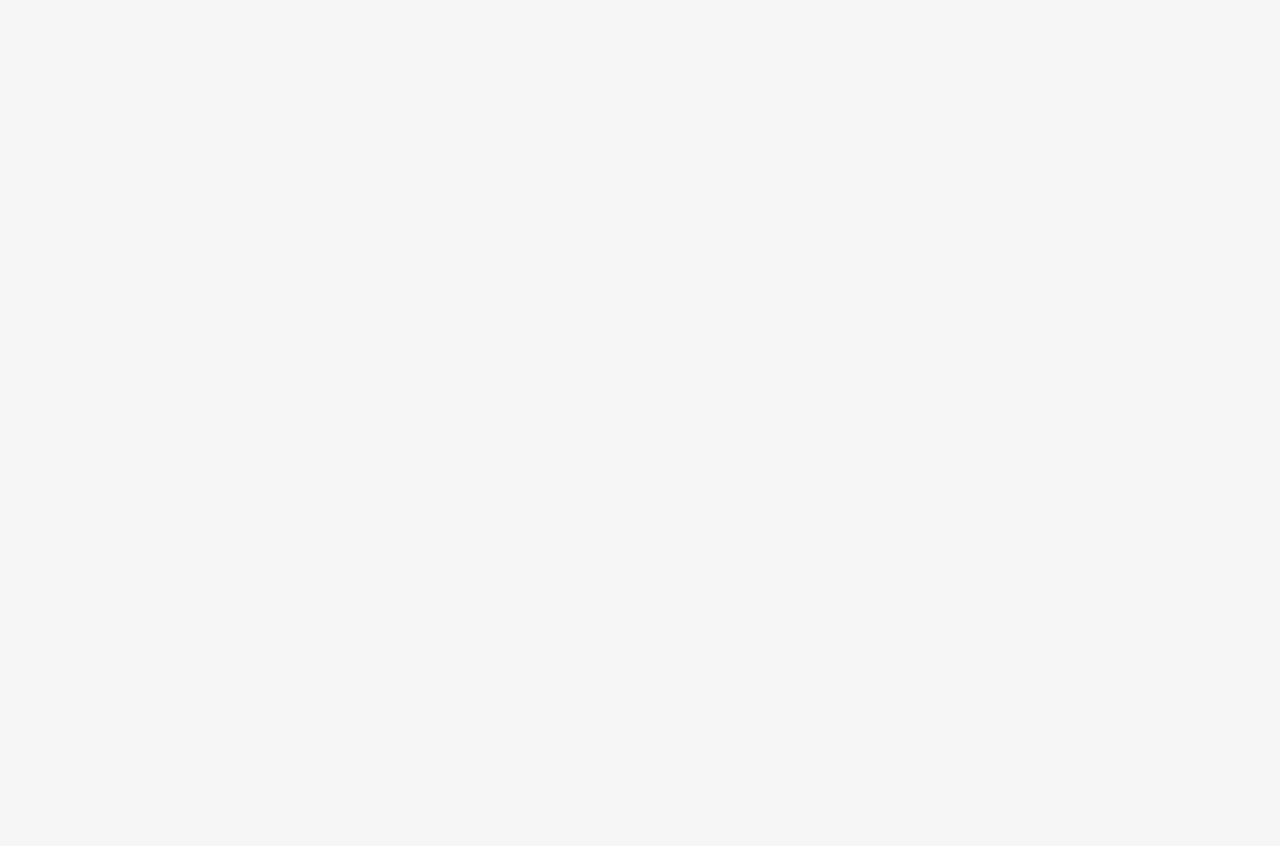
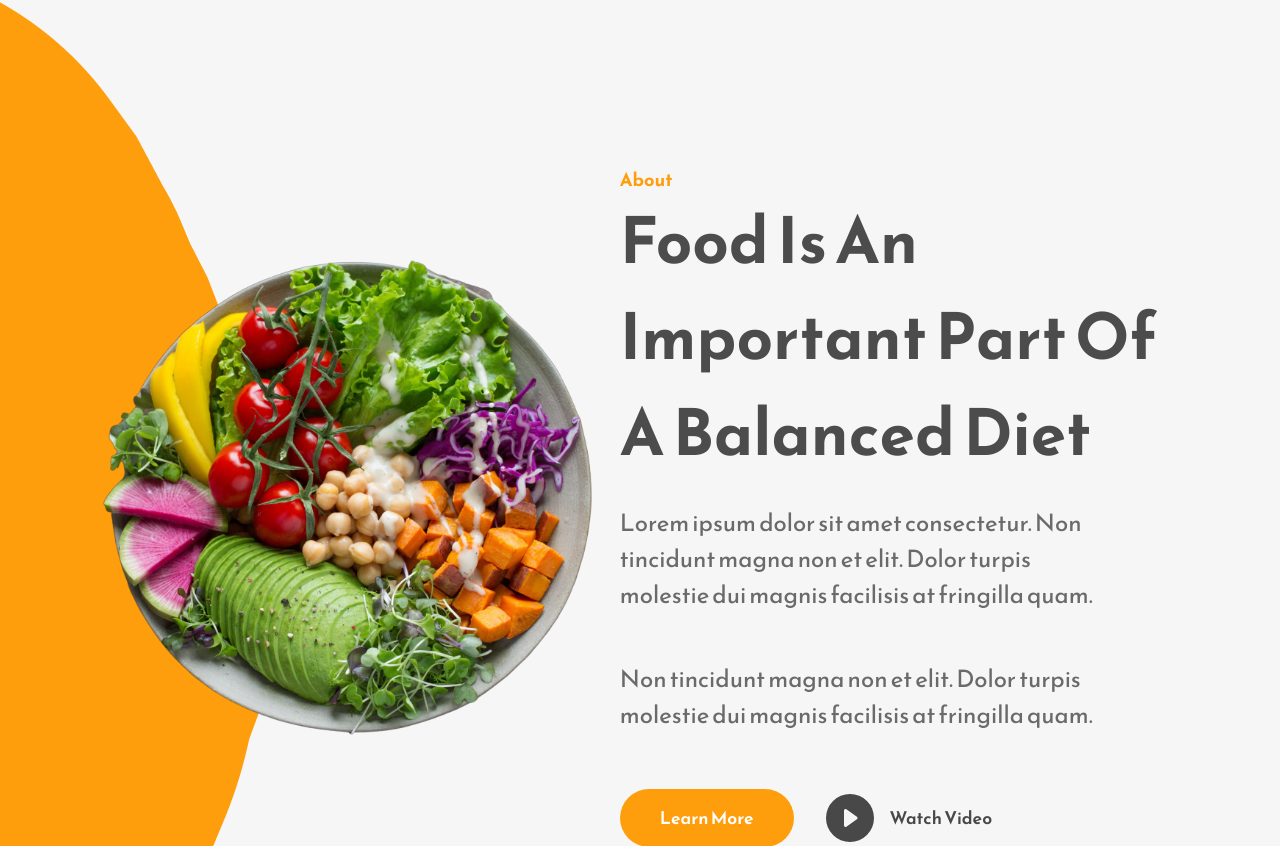
Before and after one commit to Cachumbin/restaurantlandingpage, a React (Create React App) app: page / in a window 1280 px wide. Shown: the part 1154-2000 px from the top of the page. Before the commit the page ends 1000 px from the top, so only its background shows below. Built offline with nearby package versions, Linux system fonts and the light colour scheme.

Commit message:
build: Completed the About component

```diff
--- a/src/App.js
+++ b/src/App.js
@@ -1,10 +1,12 @@
 import './App.css';
 import Home from './Components/Home';
+import About from './Components/About';
 
 function App() {
   return (
     <div className="App">
       <Home/>
+      <About/>
     </div>
   );
 }
--- a/src/Components/About.js
+++ b/src/Components/About.js
@@ -1,11 +1,34 @@
 import React from 'react'
 import AboutBackground from "../Assets/about-background.png"
-import AbputBackgroundImage from "../Assets/about-background-image.png"
+import AboutBackgroundImage from "../Assets/about-background-image.png"
 import { BsFillPlayCircleFill } from 'react-icons/bs'
 
 const About = () => {
   return (
-    <div>About</div>
+    <div className='about-section-container'>
+        <div className='about-background-image-container'>
+            <img src={AboutBackground} alt="" />
+        </div>
+        <div className='about-section-image-container'>
+            <img src={AboutBackgroundImage} alt="" />
+        </div>
+        <div className='about-section-text-container'>
+            <p className='primary-subheading'>About</p>
+            <h1 className='primary-heading'>Food Is An Important Part Of A Balanced Diet</h1>
+            <p className='primary-text'>Lorem ipsum dolor sit amet consectetur. Non tincidunt
+                magna non et elit. Dolor  turpis molestie dui
+                magnis facilisis at fringilla quam.
+            </p>
+            <p className='primary-text'>
+                Non tincidunt magna non et elit. Dolor turpis molestie
+                dui magnis facilisis at fringilla quam.
+            </p>
+            <div className='about-buttons-container'>
+                <button className='secondary-button'>Learn More</button>
+                <button className='watch-video-button'> <BsFillPlayCircleFill/> Watch Video</button>
+            </div>
+        </div>
+    </div>
   )
 }
 
```
